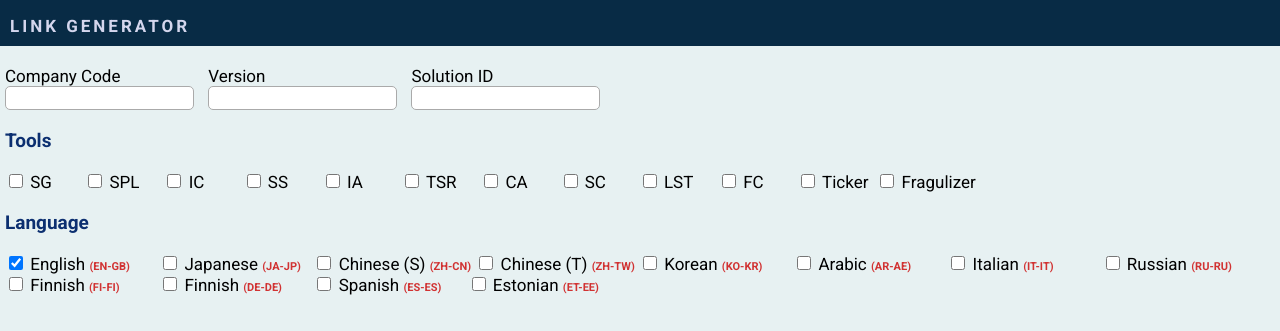
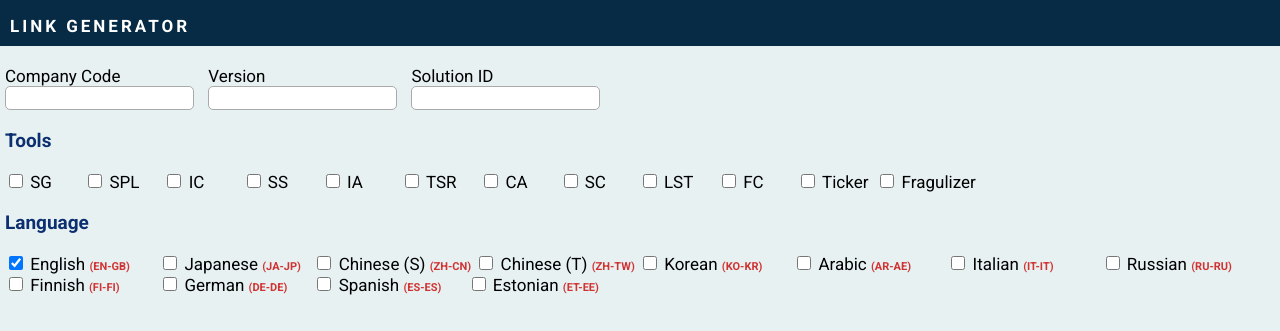
Before and after one commit to albertpaco/link-generator-bert, a plain HTML site: page index.html in a window 1280 px wide. Shown: the top 331 px of the page. Drawn offline with Linux system fonts and the light colour scheme.

Commit message:
Add files via upload

```diff
--- a/index.html
+++ b/index.html
@@ -102,7 +102,7 @@
         .header div{
 
             font-weight: bold;
-            color: #d4d6ed;
+            color: #FFF;
             letter-spacing: 3px;
             margin-left: 10px;
 
@@ -322,7 +322,7 @@
 
 <label>
     <input id="german" data-langcode="de-de" data-check='true' class="languages" type="checkbox" onclick="isChecked(this)">
-    Finnish
+    German
     <span class="sub-label">(de-de)</span>
 </label>
 
```
Also changed, not shown: linkgen.html (+2 -2 lines).
